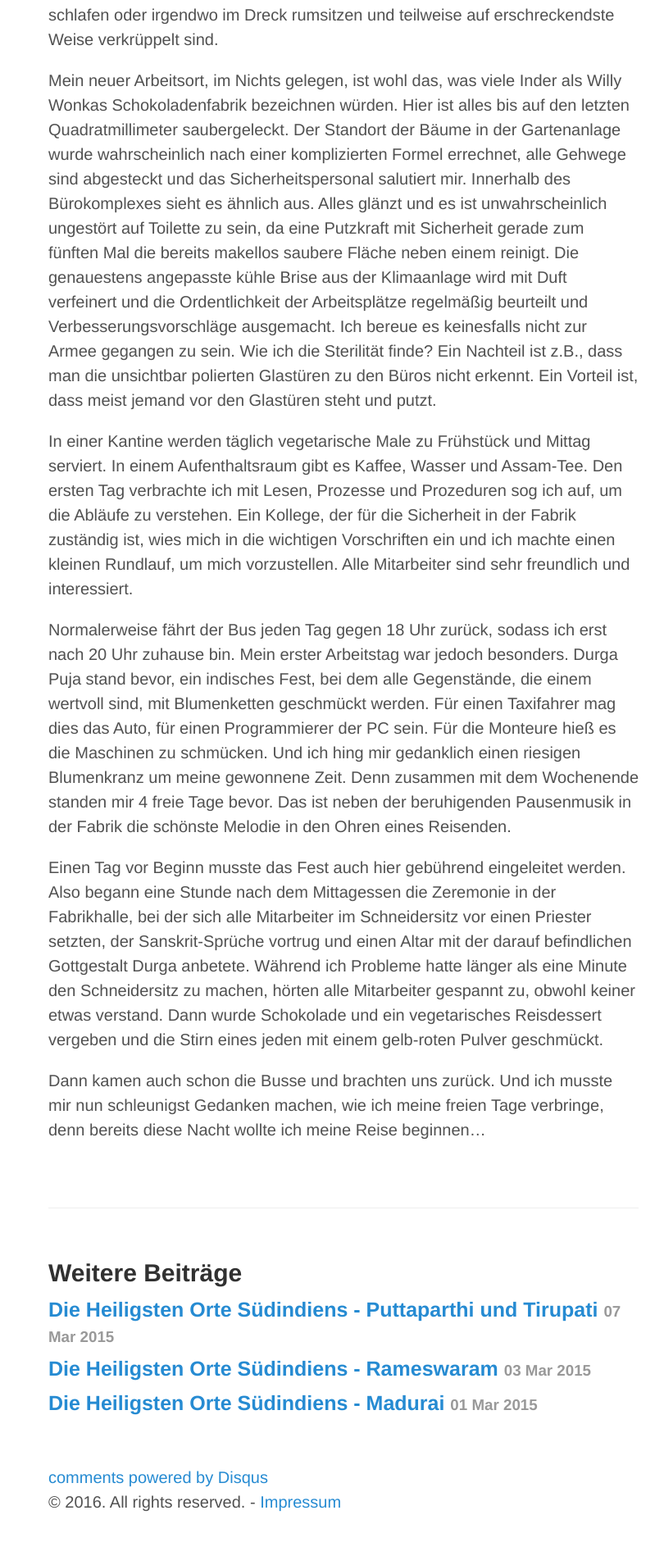
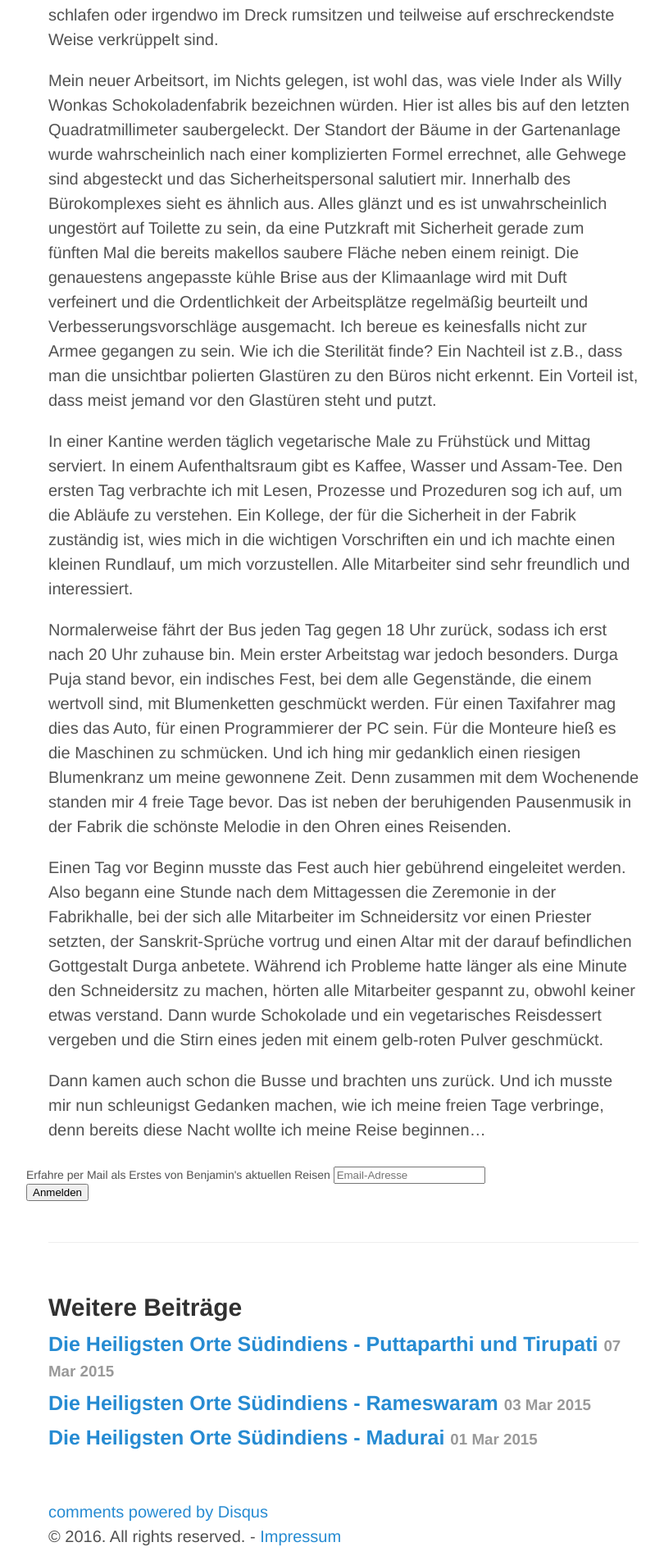
Before and after one commit to benjaminbergner/indien_blog, a Jekyll site: the page built from _posts/2014-11-18-eine-ungewöhnliche-arbeitsumgebung.md, in a window 1280 px wide. Shown: the part 1218-3127 px from the top of the page at 82% size, without its empty margins (221-1031 px from the left). Built offline with Jekyll 4.4.1, drawn with Linux system fonts in a browser that asks for light colours; Markdown is read by kramdown in place of the engine named in the settings; comment, search, counter and statistics services are not loaded; before the commit the page ends 3085 px from its top, so only the background shows below that.

Commit message:
Email Newsletter
Email Newsletter

```diff
--- a/_layouts/post.html
+++ b/_layouts/post.html
@@ -6,6 +6,27 @@
   <h1 class="post-title">{{ page.title }}</h1>
   <span class="post-date">{{ page.date | date_to_string }}</span>
   {{ content }}
+
+<!-- Begin MailChimp Signup Form -->
+<link href="//cdn-images.mailchimp.com/embedcode/slim-081711.css" rel="stylesheet" type="text/css">
+<style type="text/css">
+	#mc_embed_signup{background:#fff; clear:left; font:14px Helvetica,Arial,sans-serif; }
+	/* Add your own MailChimp form style overrides in your site stylesheet or in this style block.
+	   We recommend moving this block and the preceding CSS link to the HEAD of your HTML file. */
+</style>
+<div id="mc_embed_signup" style="margin-left:-27px; margin-bottom: -30px; margin-top: 30px;">
+<form action="//startintech.us12.list-manage.com/subscribe/post?u=6d88e5c9fc8c83a9c841ce80c&amp;id=0716727f65" method="post" id="mc-embedded-subscribe-form" name="mc-embedded-subscribe-form" class="validate" target="_blank" novalidate>
+    <div id="mc_embed_signup_scroll">
+	<label for="mce-EMAIL">Erfahre per Mail als Erstes von Benjamin's aktuellen Reisen</label>
+	<input type="email" value="" name="EMAIL" class="email" id="mce-EMAIL" placeholder="Email-Adresse" required>
+    <!-- real people should not fill this in and expect good things - do not remove this or risk form bot signups-->
+    <div style="position: absolute; left: -5000px;" aria-hidden="true"><input type="text" name="b_6d88e5c9fc8c83a9c841ce80c_0716727f65" tabindex="-1" value=""></div>
+    <div class="clear"><input type="submit" value="Anmelden" name="subscribe" id="mc-embedded-subscribe" class="button"></div>
+    </div>
+</form>
+</div>
+
+<!--End mc_embed_signup-->
 </div>
 
 <div class="related">
```
